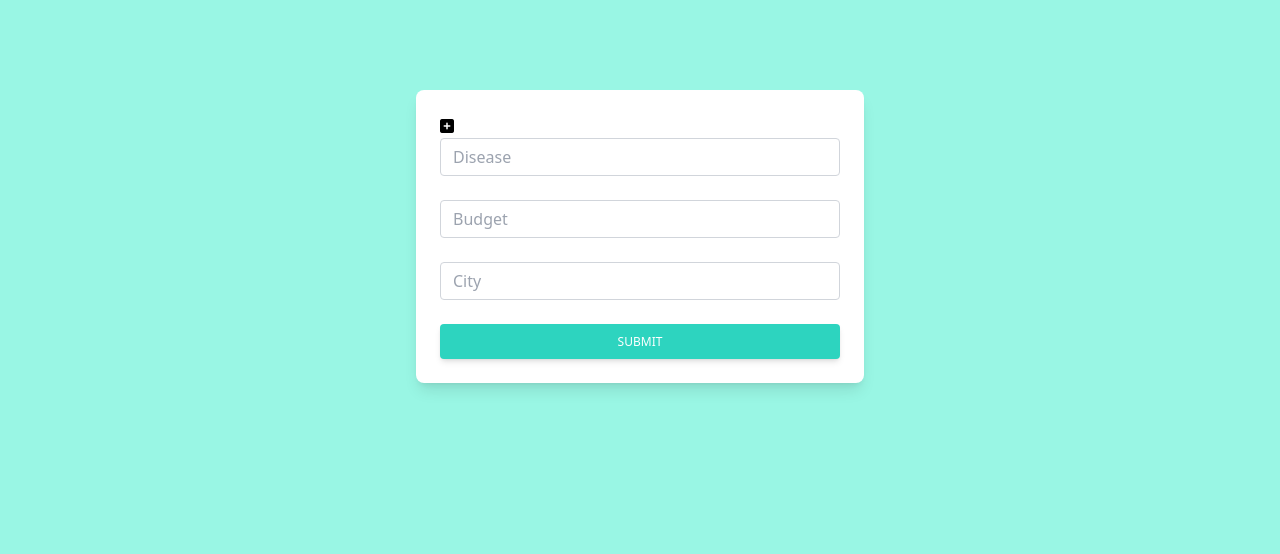
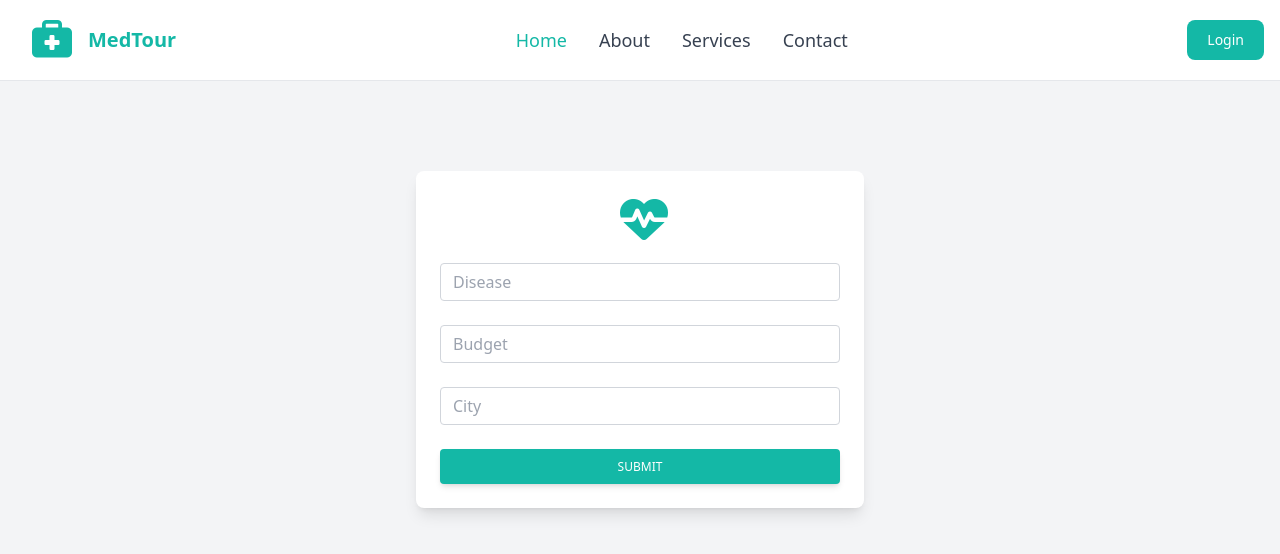
Before and after one commit to Rohit6010/MedicalTourism, a Django app: page /input/ in a window 1280 px wide. Shown: the top 554 px of the page. Run offline with Django 4.2, Linux system fonts and the light colour scheme; some libraries are stand-ins or nearby versions.

Commit message:
Designed input page

```diff
--- a/MedicalTourism/templates/input.html
+++ b/MedicalTourism/templates/input.html
@@ -12,9 +12,61 @@
     <script src="https://cdn.tailwindcss.com"></script>
     <script src="https://kit.fontawesome.com/6a9a7e3ef8.js" crossorigin="anonymous"></script>
 </head>
-<body class="bg-teal-200">
+<body class="bg-gray-100">
+  <nav
+  class="bg-white px-2 sm:px-4 py-2.5 dark:bg-gray-900 w-full  top-0 left-0 border-b border-gray-200 dark:border-gray-600">
+  <div class="container flex flex-wrap items-center justify-between mx-auto">
+    <a href="/" class="flex items-center">
+      <i style="font-size: 2.5rem;" class="text-teal-500  mx-4 fa-solid fa-briefcase-medical"></i>
+      <span class="text-teal-500 self-center text-xl font-semibold whitespace-nowrap dark:text-white">MedTour</span>
+    </a>
+    <div class="flex md:order-2">
+      {% if request.user.is_authenticated %}
+       <p style="font-weight: 700; color : rgb(184, 185, 180);">Hi {{user.username}}</p>
+       <a href="/signout"><button type="button" class="ml-4  text-white bg-teal-500 hover:bg-teal-800 focus:ring-4 focus:outline-none focus:ring-teal-300 font-medium rounded-lg text-sm px-5 py-2.5 text-center mr-3 md:mr-0 dark:bg-teal-600 dark:hover:bg-teal-500 dark:focus:ring-teal-800">Logout</button></a>
+      {% else %}
+       <a href="/signin"><button type="button" class="text-white bg-teal-500 hover:bg-teal-800 focus:ring-4 focus:outline-none focus:ring-teal-300 font-medium rounded-lg text-sm px-5 py-2.5 text-center mr-3 md:mr-0 dark:bg-teal-600 dark:hover:bg-teal-500 dark:focus:ring-teal-800">Login</button></a>
+      {% endif %}
+
+      <button data-collapse-toggle="navbar-sticky" type="button"
+        class="inline-flex items-center p-2 text-sm text-gray-500 rounded-lg md:hidden hover:bg-gray-100 focus:outline-none focus:ring-2 focus:ring-gray-200 dark:text-gray-400 dark:hover:bg-gray-700 dark:focus:ring-gray-600"
+        aria-controls="navbar-sticky" aria-expanded="false">
+        <span class="sr-only">Open main menu</span>
+        <svg class="w-6 h-6" aria-hidden="true" fill="currentColor" viewBox="0 0 20 20"
+          xmlns="http://www.w3.org/2000/svg">
+          <path fill-rule="evenodd"
+            d="M3 5a1 1 0 011-1h12a1 1 0 110 2H4a1 1 0 01-1-1zM3 10a1 1 0 011-1h12a1 1 0 110 2H4a1 1 0 01-1-1zM3 15a1 1 0 011-1h12a1 1 0 110 2H4a1 1 0 01-1-1z"
+            clip-rule="evenodd"></path>
+        </svg>
+      </button>
+    </div>
+    <div class="items-center justify-between hidden w-full md:flex md:w-auto md:order-1" id="navbar-sticky">
+      <ul
+        class="flex flex-col p-4 mt-4 border border-gray-100 rounded-lg bg-gray-50 md:flex-row md:space-x-8 md:mt-0 md:text-sm md:font-medium md:border-0 md:bg-white dark:bg-gray-800 md:dark:bg-gray-900 dark:border-gray-700">
+        <li>
+          <a href="#"
+            class="text-lg block py-2 pl-3 pr-4 text-white bg-teal-500 rounded md:bg-transparent md:text-teal-500 md:p-0 dark:text-white"
+            aria-current="page">Home</a>
+        </li>
+        <li>
+          <a href="#"
+            class="text-lg block py-2 pl-3 pr-4 text-gray-700 rounded hover:bg-gray-100 md:hover:bg-transparent md:hover:text-teal-500 md:p-0 md:dark:hover:text-white dark:text-gray-400 dark:hover:bg-gray-700 dark:hover:text-white md:dark:hover:bg-transparent dark:border-gray-700">About</a>
+        </li>
+        <li>
+          <a href="#"
+            class="text-lg block py-2 pl-3 pr-4 text-gray-700 rounded hover:bg-gray-100 md:hover:bg-transparent md:hover:text-teal-500 md:p-0 md:dark:hover:text-white dark:text-gray-400 dark:hover:bg-gray-700 dark:hover:text-white md:dark:hover:bg-transparent dark:border-gray-700">Services</a>
+        </li>
+        <li>
+          <a href="#"
+            class="text-lg block py-2 pl-3 pr-4 text-gray-700 rounded hover:bg-gray-100 md:hover:bg-transparent md:hover:text-teal-500 md:p-0 md:dark:hover:text-white dark:text-gray-400 dark:hover:bg-gray-700 dark:hover:text-white md:dark:hover:bg-transparent dark:border-gray-700">Contact</a>
+        </li>
+      </ul>
+    </div>
+  </div>
+  </nav>
+
   <div class="p-6 rounded-lg shadow-lg bg-white max-w-md" style="margin : auto; margin-top : 7%">
-        <i class="fa-solid fa-square-plus"></i>
+      <i class="fa-solid fa-heart-pulse text-teal-500" style="font-size:3rem; margin : 0 0 5% 45%"></i>
       <form method="post" action="/handleInput/">{% csrf_token %}
         <div class="form-group mb-6">
               <input type="text" name = "disease" class="form-control
@@ -72,7 +124,7 @@
           w-full
           px-6
           py-2.5
-            bg-teal-400
+          bg-teal-500
           text-white
           font-medium
           text-xs
```
Also changed, not shown: MedicalTourism/db.sqlite3. Lines whose indentation alone changed are shown as unchanged.
